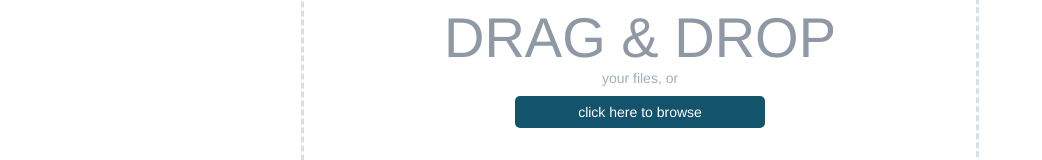
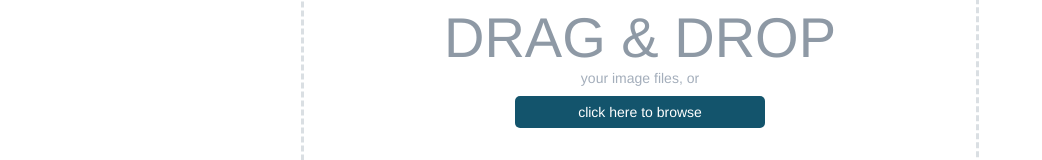
Before and after one commit to dannytan/dismango, a Vue app: page /#/ in a window 1280 px wide. Shown: the part 304-464 px from the top of the page, without its empty margins (0-1042 px from the left). Built offline with nearby package versions, Linux system fonts and the light colour scheme.

Commit message:
Added theme colors

```diff
--- a/src/components/Home.vue
+++ b/src/components/Home.vue
@@ -28,7 +28,7 @@
                   Drag & Drop
                 </div>
                 <div class="desc">
-                  your files, or
+                  your image files, or
                 </div>
                 <div class="browse">
                   click here to browse
--- a/src/main.js
+++ b/src/main.js
@@ -9,6 +9,16 @@ import 'vuetify/dist/vuetify.min.css'
 Vue.config.productionTip = false
 Vue.use(Vuetify);
 
+Vue.use(Vuetify, {
+  theme: {
+    primary: '#6ed3cf',
+    secondary: '#9068be',
+    accent: '#e62739',
+    light: '#e1e8f0',
+    dark: '#2B303A'
+  }
+});
+
 new Vue({
   el: '#app',
   router,
--- a/src/router/index.js
+++ b/src/router/index.js
@@ -2,7 +2,7 @@ import Vue from 'vue'
 import Router from 'vue-router'
 import Home from '@/components/Home'
 
-Vue.use(Router)
+Vue.use(Router);
 
 export default new Router({
   routes: [
```
